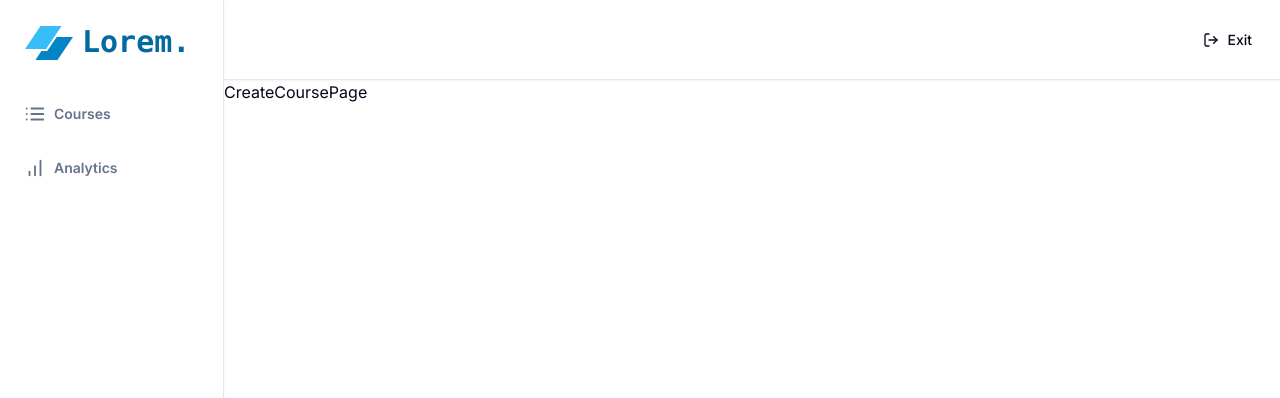
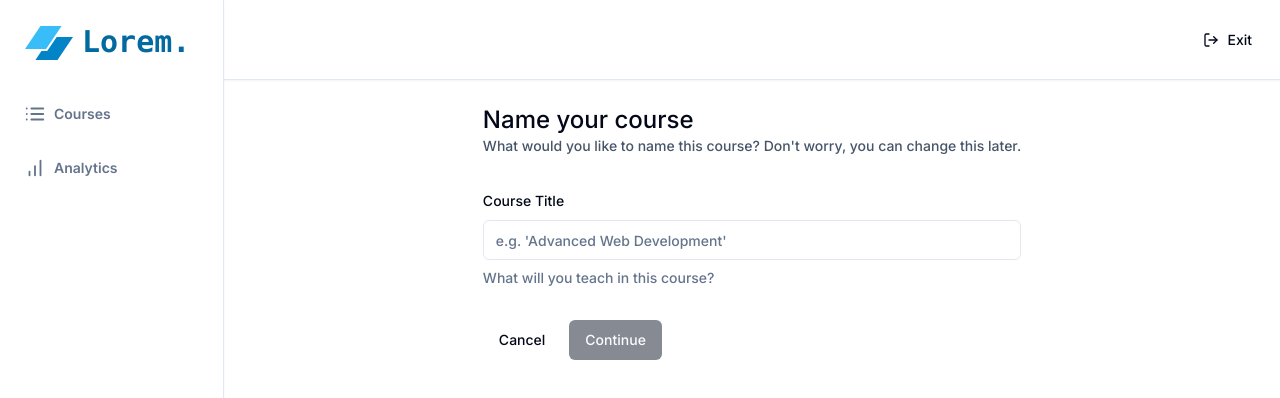
Before and after one commit to ellipsion/lms-app, a Next.js app: page /teacher/create in a window 1280 px wide. Shown: the top 398 px of the page. Built offline with nearby package versions, Linux system fonts and the light colour scheme.

Commit message:
added: create-course form

```diff
--- a/app/(dashboard)/(routes)/teacher/create/page.tsx
+++ b/app/(dashboard)/(routes)/teacher/create/page.tsx
@@ -1,7 +1,97 @@
-import React from "react";
+"use client";
+
+import * as z from "zod";
+import axios from "axios";
+import Link from "next/link";
+import toast from "react-hot-toast";
+import { useRouter } from "next/navigation";
+import { Button } from "@/components/ui/button";
+
+import {
+  Form,
+  FormControl,
+  FormDescription,
+  FormField,
+  FormItem,
+  FormLabel,
+  FormMessage,
+} from "@/components/ui/form";
+import { useForm } from "react-hook-form";
+import { Input } from "@/components/ui/input";
+import { zodResolver } from "@hookform/resolvers/zod";
+
+const formSchema = z.object({
+  title: z.string().min(1, { message: "Title is required" }),
+});
 
 const CreateCoursePage = () => {
-  return <div>CreateCoursePage</div>;
+  const router = useRouter();
+  const form = useForm<z.infer<typeof formSchema>>({
+    resolver: zodResolver(formSchema),
+    defaultValues: {
+      title: "",
+    },
+  });
+
+  const { isSubmitting, isValid } = form.formState;
+
+  const handleFormSubmit = async (values: z.infer<typeof formSchema>) => {
+    try {
+      const response = await axios.post("/api/course", values);
+      router.push("/teacher/courses/");
+    } catch {
+      toast.error("Something went wrong");
+    }
+  };
+
+  return (
+    <div className="max-w-5xl mx-auto flex md:items-center md:justify-center h-full p-6">
+      <div className="font-medium">
+        <h1 className="text-2xl">Name your course</h1>
+        <p className="text-sm text-slate-600">
+          What would you like to name this course? Don&apos;t worry, you can
+          change this later.
+        </p>
+        <Form {...form}>
+          <form
+            onSubmit={form.handleSubmit(handleFormSubmit)}
+            className="space-y-8 mt-8"
+          >
+            <FormField
+              control={form.control}
+              name={"title"}
+              render={({ field }) => (
+                <FormItem>
+                  <FormLabel>Course Title</FormLabel>
+                  <FormControl>
+                    <Input
+                      {...field}
+                      disabled={isSubmitting}
+                      placeholder="e.g. 'Advanced Web Development'"
+                    />
+                  </FormControl>
+                  <FormDescription>
+                    What will you teach in this course?
+                  </FormDescription>
+                  <FormMessage />
+                </FormItem>
+              )}
+            />
+            <div className="flex items-center gap-x-2">
+              <Link href={"/"}>
+                <Button type="button" variant={"ghost"}>
+                  Cancel
+                </Button>
+              </Link>
+              <Button type="submit" disabled={!isValid || isSubmitting}>
+                Continue
+              </Button>
+            </div>
+          </form>
+        </Form>
+      </div>
+    </div>
+  );
 };
 
 export default CreateCoursePage;
--- a/app/layout.tsx
+++ b/app/layout.tsx
@@ -2,7 +2,7 @@
 import type { Metadata } from "next";
 import { Inter } from "next/font/google";
 import { ClerkProvider } from "@clerk/nextjs";
-
+import { ToastProvider } from "@/providers/toast-provider";
 const inter = Inter({ subsets: ["latin"] });
 
 export const metadata: Metadata = {
@@ -18,7 +18,10 @@
   return (
     <ClerkProvider>
       <html lang="en">
-        <body className={inter.className}>{children}</body>
+        <body className={inter.className}>
+          <ToastProvider />
+          {children}
+        </body>
       </html>
     </ClerkProvider>
   );
--- a/package.json
+++ b/package.json
@@ -22,6 +22,7 @@
     "react": "^18",
     "react-dom": "^18",
     "react-hook-form": "^7.49.3",
+    "react-hot-toast": "^2.4.1",
     "tailwind-merge": "^2.2.0",
     "tailwindcss-animate": "^1.0.7",
     "zod": "^3.22.4"
```
Also changed, not shown: app/(dashboard)/(routes)/teacher/page.tsx (renamed from app/(dashboard)/(routes)/teacher/page.jsx), 1 other file (tests, documents, lock files or other folders).
